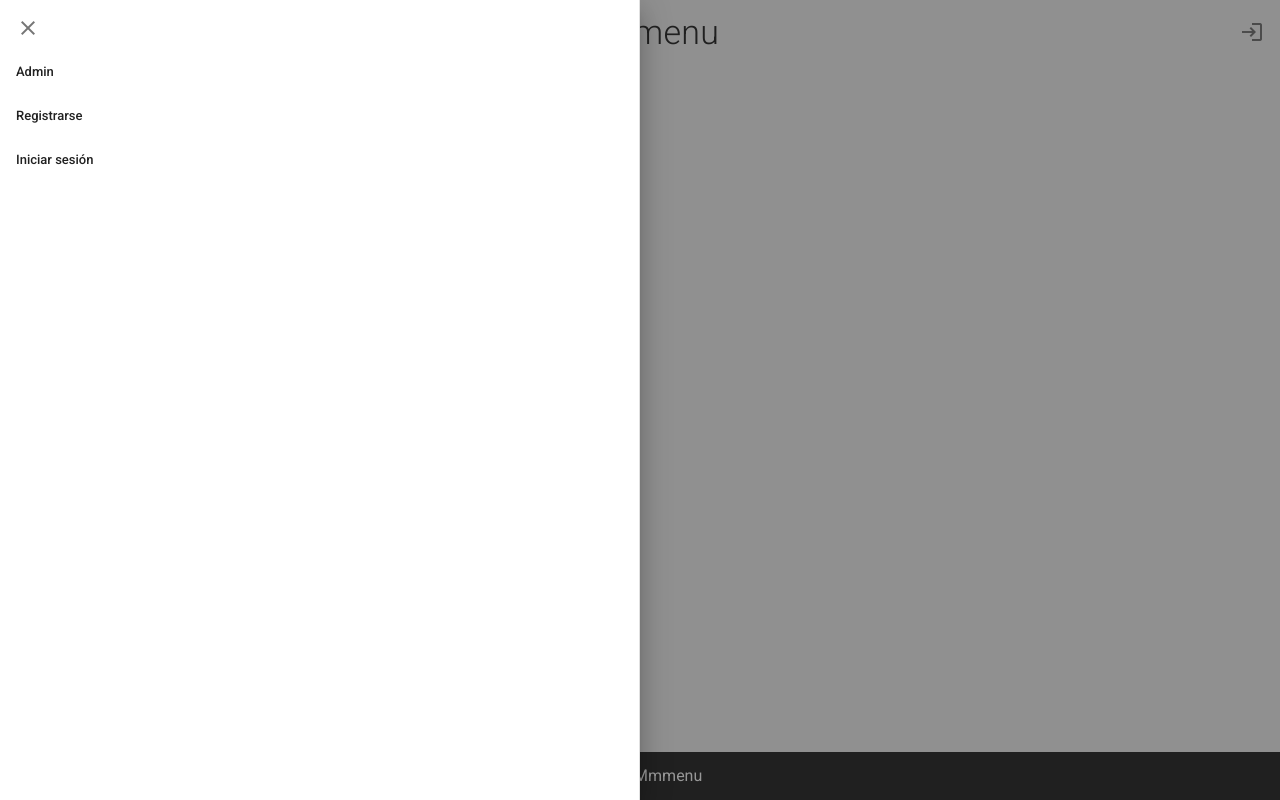
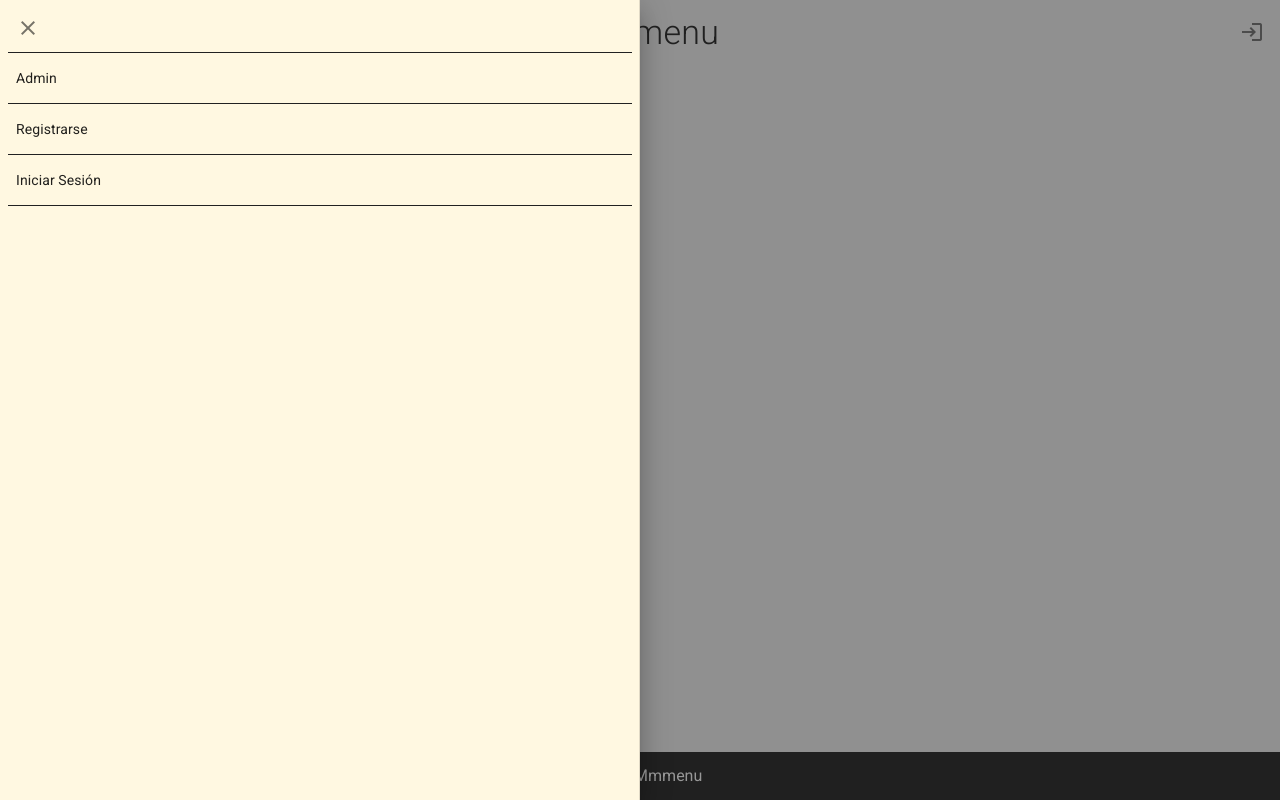
Before and after one commit to bentagai/mmmenu-frontend, a Vue app: page / in a window 1280 px wide. Both pictures are taken after a click on the button 28 px from the left and 32 px from the top of the page. Built offline with nearby package versions, Linux system fonts and the light colour scheme; what @ckeditor/ckeditor5-vue would draw is missing.

Commit message:
Mejoras Menu

```diff
--- a/src/components/Menu.vue
+++ b/src/components/Menu.vue
@@ -8,19 +8,21 @@
           <span class="display-1 font-weight-light">Mmmenu</span>
         </v-toolbar-title>
         <v-spacer></v-spacer>
-        <v-icon v-if="!status" @click="toLogin" text>mdi-login</v-icon>
-        <v-icon v-else @click="logout" text>mdi-logout</v-icon>
+        <v-icon v-if="!status" @click="toLogin">mdi-login</v-icon>
+        <v-icon v-else @click="logout">mdi-logout</v-icon>
       </v-app-bar>
     </div>
-    <v-navigation-drawer xs v-model="drawer" fixed temporary :width="windowWidth">
+    <v-navigation-drawer xs color="amber lighten-5" v-model="drawer" fixed temporary :width="windowWidth">
       <v-list nav dense>
         <v-list-item-group>
           <v-list-item @click="drawer = false">
             <v-icon>mdi-close</v-icon>
           </v-list-item>
-          <v-list-item @click="toAdmin">
-            <v-list-item-title>Admin</v-list-item-title>
+          <v-divider class="grey darken-4"></v-divider>
+          <v-list-item class="mb-0">
+            <v-list-item-title style="height:50px" class="subtitle-2 font-weight-regular d-flex align-center" @click="toAdmin">Admin</v-list-item-title>
           </v-list-item>
+          <v-divider class="grey darken-4"></v-divider>
           <!-- <v-list-item>
               <v-list-item-title>Qué Hacer</v-list-item-title>
               <v-list-item-icon>
@@ -38,20 +40,24 @@
               </v-list-item-icon>
           </v-list-item>-->
           <div v-if="!status">
-            <v-list-item>
-              <v-list-item-title @click="toSignup">Registrarse</v-list-item-title>
+            <v-list-item class="mb-0">
+              <v-list-item-title style="height:50px" class="subtitle-2 font-weight-regular d-flex align-center" @click="toSignup">Registrarse</v-list-item-title>
             </v-list-item>
-            <v-list-item>
-              <v-list-item-title @click="toLogin">Iniciar sesión</v-list-item-title>
+            <v-divider class="grey darken-4"></v-divider>
+            <v-list-item class="mb-0">
+              <v-list-item-title style="height:50px" class="subtitle-2 font-weight-regular d-flex align-center" @click="toLogin">Iniciar Sesión</v-list-item-title>
             </v-list-item>
+            <v-divider class="grey darken-4"></v-divider>
           </div>
           <div v-else>
-            <v-list-item>
-              <v-list-item-title @click="toCreate">Crear artículo</v-list-item-title>
+            <v-list-item class="mb-0">
+              <v-list-item-title style="height:50px" class="subtitle-2 font-weight-regular d-flex align-center" @click="toCreate">Crear Artículo</v-list-item-title>
             </v-list-item>
-            <v-list-item>
-              <v-list-item-title @click="logout">Cerrar sesión</v-list-item-title>
+            <v-divider class="grey darken-4"></v-divider>
+            <v-list-item class="mb-0">
+              <v-list-item-title style="height:50px" class="subtitle-2 font-weight-regular d-flex align-center" @click="logout">Cerrar Sesión</v-list-item-title>
             </v-list-item>
+            <v-divider class="grey darken-4"></v-divider>
           </div>
         </v-list-item-group>
       </v-list>
--- a/src/views/Article.vue
+++ b/src/views/Article.vue
@@ -1,5 +1,6 @@
 <template>
-  <div class="card">
+  <div>
+    <v-container>
       <v-carousel hide-delimiters>
         <v-carousel-item
           v-for="(item,i) in items"
@@ -10,7 +11,8 @@
       <h1 class="display-1 font-regular mb-2 mt-10">{{article.title}}</h1>
       <h2 class="headline font-weight-regular mb-2">{{article.subtitle}}</h2>
       <h2 class="subtitle-2 font-weight-regular mb-10">{{formatDate}}</h2>
-    <p class="title font-weight-regular" v-html="article.text"></p>
+      <span class="title font-weight-regular" v-html="article.text"></span>
+    </v-container>
   </div>
 </template>
 
```
Lines whose indentation alone changed are shown as unchanged.
